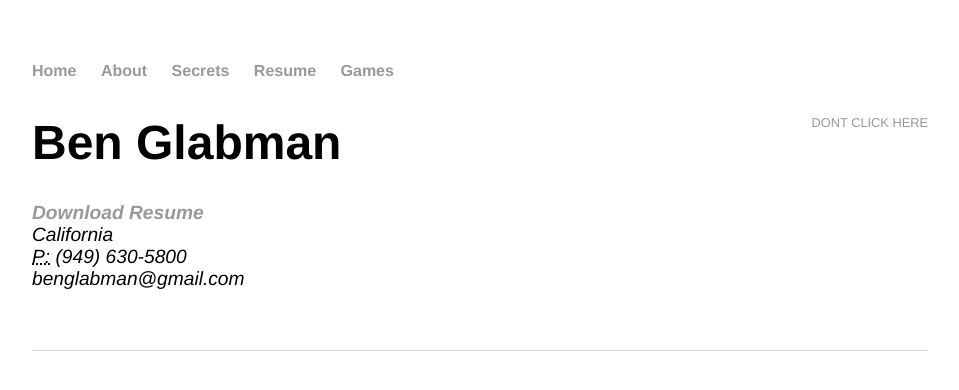
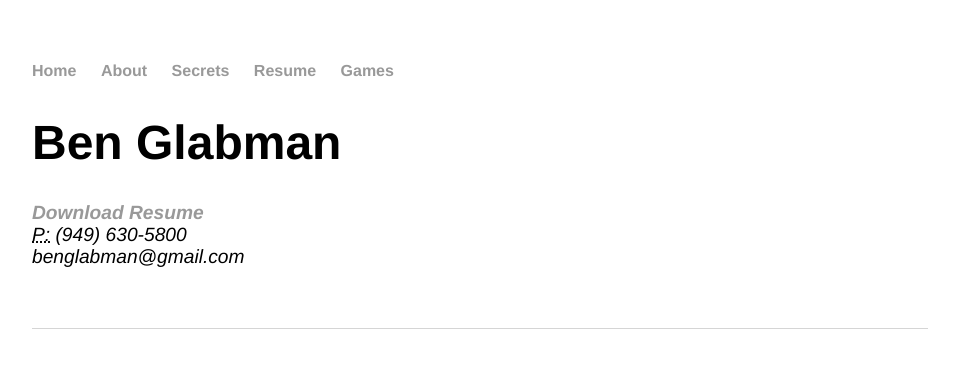
Before and after one commit to bglabman/bglabman.github.io, a Jekyll site: the page built from cv/index.html, in a window 1280 px wide. Shown: the top 390 px of the page, without its empty margins (160-1119 px from the left). Built offline with Jekyll 4.4.1, drawn with Linux system fonts in a browser that asks for light colours.

Commit message:
Update index.html

```diff
--- a/cv/index.html
+++ b/cv/index.html
@@ -4,11 +4,9 @@ title: Resume
 ---
 
 	<div class="cv">
-		<a href="https://bglabman.github.io/cv/2021%20resume.pdf" class="download" title="DONT EVEN THINK ABOUT IT!">Dont Click Here</a>
 					<h1>Ben Glabman</h1>
 					<address>
 					<strong><a href="https://bglabman.github.io/cv/2021%20resume.pdf" title="Download Resume as PDF">Download Resume</a></strong><br>
-					California<br>
 					<abbr title="phone">P:</abbr> (949) 630-5800<br>
 					<span class="obfuscate">benglabman@gmail.com</span>
 					</address>
```
